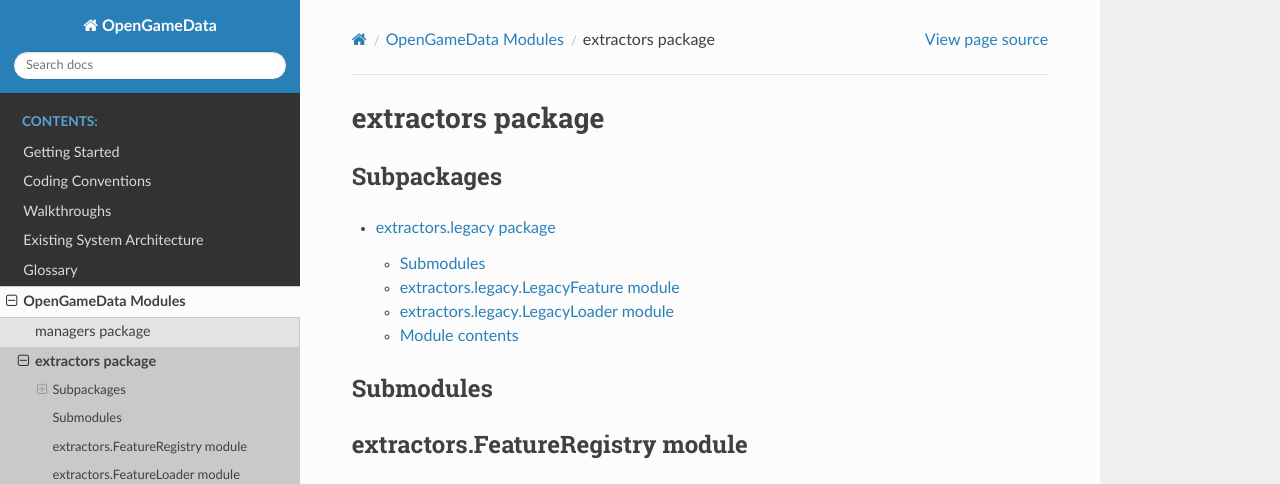
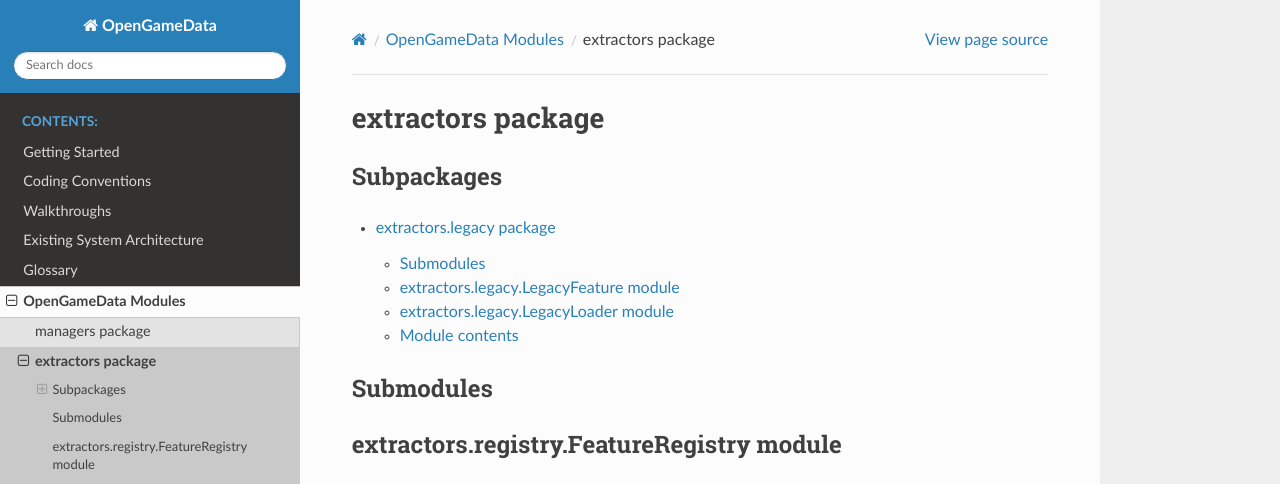
Before and after one commit to opengamedata/opengamedata-doc, a Sphinx documentation site: the page built from source/reference/extractors.rst, in a window 1280 px wide and 1400 px high. Shown: the top 484 px of the window. Built offline with Sphinx 7.4.7 and the Read the Docs theme 2.0.0, drawn with Linux system fonts in a browser that asks for light colours; pages that are not in the unit, such as notebooks, are missing from menus; some of the changed text lies outside the part shown; grey boxes are pictures that could not be loaded.

Commit message:
Fix up some lists in extractors.rst; probably I actually need to re-run some auto-module-doc thing.

```diff
--- a/source/reference/extractors.rst
+++ b/source/reference/extractors.rst
@@ -12,18 +12,10 @@
 Submodules
 ----------
 
-extractors.FeatureRegistry module
+extractors.registry.FeatureRegistry module
 ---------------------------------
 
-.. autoclass:: extractors.FeatureRegistry
-   :members:
-   :undoc-members:
-   :show-inheritance:
-
-extractors.FeatureLoader module
--------------------------------
-
-.. autoclass:: extractors.FeatureLoader
+.. autoclass:: extractors.registry.FeatureRegistry
    :members:
    :undoc-members:
    :show-inheritance:
@@ -36,30 +28,6 @@
    :undoc-members:
    :show-inheritance:
 
-extractors.SessionExtractor module
-----------------------------------
-
-.. autoclass:: extractors.SessionExtractor
-   :members:
-   :undoc-members:
-   :show-inheritance:
-
-extractors.PlayerExtractor module
----------------------------------
-
-.. autoclass:: extractors.PlayerExtractor
-   :members:
-   :undoc-members:
-   :show-inheritance:
-
-extractors.PopulationExtractor module
--------------------------------------
-
-.. autoclass:: extractors.PopulationExtractor
-   :members:
-   :undoc-members:
-   :show-inheritance:
-
 Module contents
 ---------------
 
```
